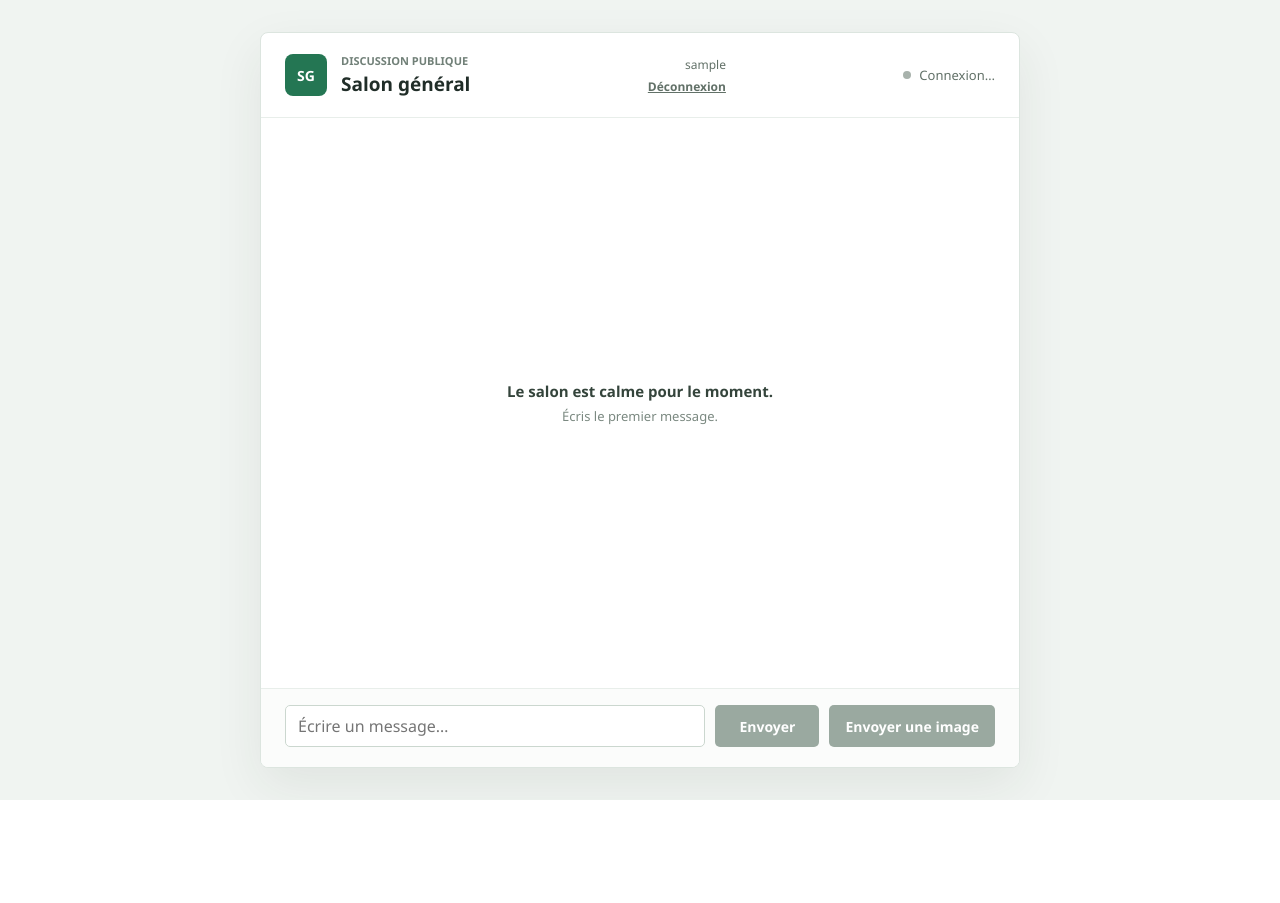
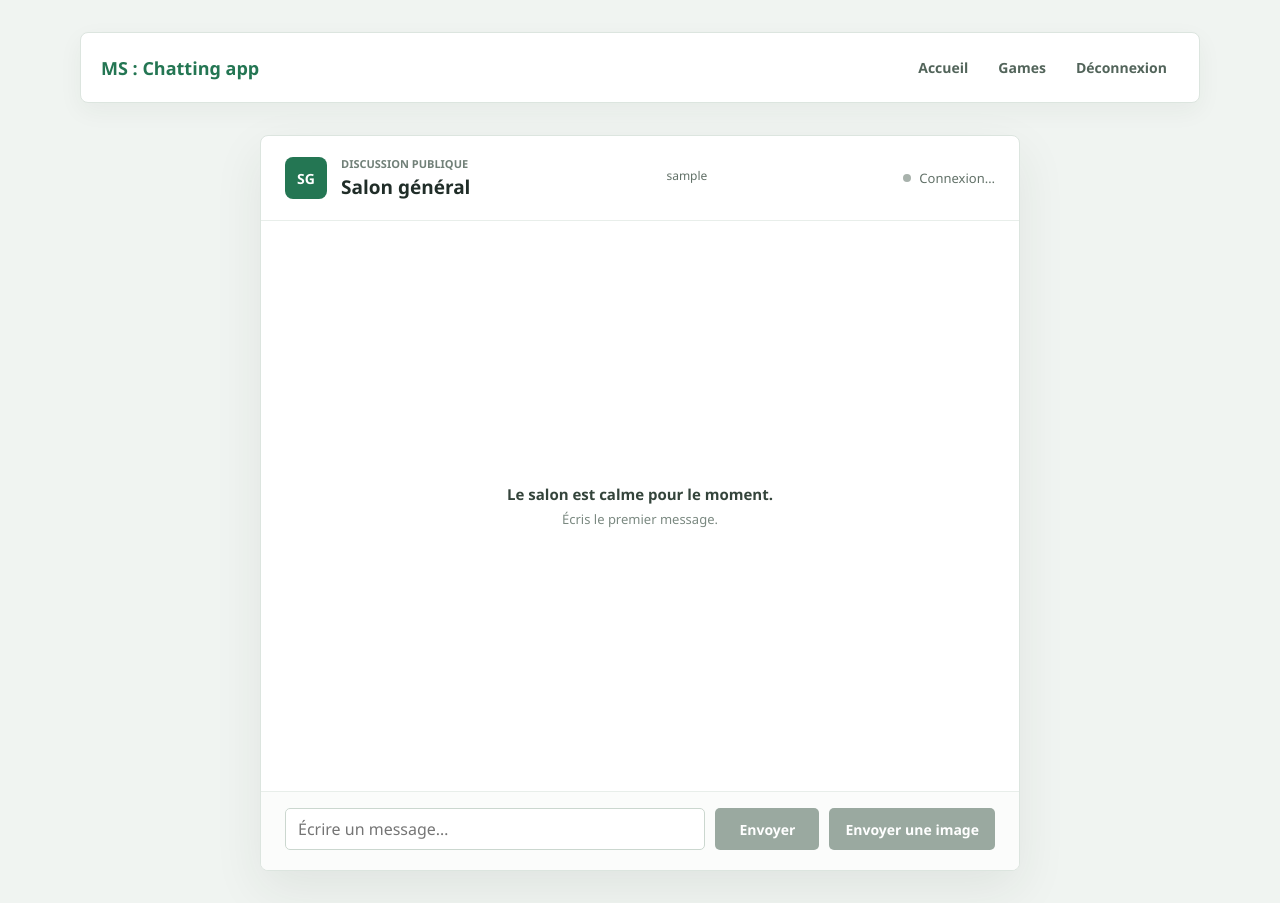
Before and after one commit to Ilan-Mirto/MS, a Flask app: page / in a window 1280 px wide. Before the commit the page ends 800 px from the top, so only its background shows below. Run offline with Flask 3, Linux system fonts and the light colour scheme; the visitor is signed in with stand-in values (Sample User, id 1).

Commit message:
correction du systeme de connexion et ajout des données du jeu ODIN

```diff
--- a/server.py
+++ b/server.py
@@ -19,6 +19,10 @@ def initialize_database():
         user_columns = {
             column["name"] for column in inspect(connection).get_columns("users")
         }
+        if "wins" not in user_columns:
+            connection.execute(
+                text("ALTER TABLE users ADD COLUMN wins INTEGER NOT NULL DEFAULT 0")
+            )
         added_name_keys = False
         if "first_name_key" not in user_columns:
             connection.execute(text("ALTER TABLE users ADD COLUMN first_name_key TEXT"))
@@ -48,6 +52,25 @@ def initialize_database():
         }
         if "user_id" not in message_columns:
             connection.execute(text("ALTER TABLE messages ADD COLUMN user_id INTEGER"))
+
+        # ? Ajout des jeux
+        connection.execute(text("INSERT INTO games (name, imgUrl) VALUES ('ODIN', 'https://example.com/odin.jpg')"))
+
+        # ? Ajout des cartes du jeu ODIN
+                    # Orange, noir, marron, vert, bleu, rose
+        for color in ["FF9000", "171717", "8B4513", "00CC04", "69DDFF", "FFC0CB"]:
+            for number in ["1", "2", "3", "4", "5", "6", "7", "8", "9"]:
+                connection.execute(
+                    text(
+                        "INSERT INTO cards (symbole, symbole_color, bg_color, game_id) "
+                        "VALUES (:symbole, :symbole_color, :bg_color, (SELECT id FROM games WHERE name = 'ODIN'))"
+                    ),
+                    {
+                        "symbole": number,
+                        "symbole_color": "FFFFFF",
+                        "bg_color": color,
+                    },
+                )
 
     USER_NAME_INDEX.create(bind=db.engine, checkfirst=True)
 
--- a/static/css/chat.css
+++ b/static/css/chat.css
@@ -13,6 +13,68 @@ body {
   padding: 32px 16px;
   background-image: radial-gradient(#d7e1da 0.7px, transparent 0.7px);
   background-size: 18px 18px;
+}
+
+body > header {
+  display: flex;
+  align-items: center;
+  justify-content: space-between;
+  gap: 24px;
+  width: min(100%, 1120px);
+  margin: 0 auto 32px;
+  padding: 16px 20px;
+  background: #fff;
+  border: 1px solid #dce5df;
+  border-radius: 8px;
+  box-shadow: 0 8px 24px #24382c0d;
+}
+
+body > header h1 {
+  flex: 0 0 auto;
+  color: #247653;
+  font-size: 18px;
+  font-weight: 700;
+}
+
+body > header nav ul {
+  display: flex;
+  flex-wrap: wrap;
+  align-items: center;
+  justify-content: flex-end;
+  gap: 6px;
+  margin: 0;
+  padding: 0;
+  list-style: none;
+}
+
+body > header nav a,
+body > header nav .nav-logout {
+  display: block;
+  padding: 9px 12px;
+  color: #52645a;
+  background: transparent;
+  border: 0;
+  border-radius: 5px;
+  font: inherit;
+  font-size: 14px;
+  font-weight: 600;
+  text-decoration: none;
+  cursor: pointer;
+  transition: color 150ms ease, background-color 150ms ease;
+}
+
+body > header nav form { margin: 0; }
+
+body > header nav a:hover,
+body > header nav .nav-logout:hover {
+  color: #1d6244;
+  background: #edf5ef;
+}
+
+body > header nav a:focus-visible,
+body > header nav .nav-logout:focus-visible {
+  outline: 3px solid #82c59d;
+  outline-offset: 2px;
 }
 
 .chat {
@@ -207,7 +269,18 @@ button:hover { background: #1d6244; }
 button:disabled { background: #9aa9a0; cursor: not-allowed; }
 
 @media (max-width: 520px) {
-  body { padding: 0; background: #fff; }
+  body { padding: 16px 12px; background: #fff; }
+  body > header {
+    align-items: flex-start;
+    flex-direction: column;
+    gap: 10px;
+    margin-bottom: 16px;
+    padding: 14px;
+  }
+  body > header nav { width: 100%; }
+  body > header nav ul { justify-content: flex-start; gap: 2px; }
+  body > header nav a,
+  body > header nav .nav-logout { padding: 8px 10px; font-size: 13px; }
   .chat {
     grid-template-columns: minmax(0, 1fr);
     width: 100%;
--- a/templates/base.html
+++ b/templates/base.html
@@ -9,6 +9,23 @@
     {% block head %}{% endblock %}
   </head>
   <body>
+    <header>
+      <h1>MS : Chatting app</h1>
+      <nav>
+        <ul>
+          <li><a href="{{ url_for('views.index') }}">Accueil</a></li>
+          <li><a href="">Games</a></li>
+          {% if session.get('user_id') %}
+            <li>
+              <form action="{{ url_for('views.logout') }}" method="post">
+                <input type="hidden" name="csrf_token" value="{{ csrf_token }}">
+                <button class="nav-logout" type="submit">Déconnexion</button>
+              </form>
+            </li>
+          {% endif %}
+        </ul>
+      </nav>
+    </header>
     {% block content %}{% endblock %}
     {% block scripts %}{% endblock %}
   </body>
--- a/templates/index.html
+++ b/templates/index.html
@@ -14,7 +14,6 @@
         <span>{{ user.full_name }}</span>
         <form action="{{ url_for('views.logout') }}" method="post">
           <input type="hidden" name="csrf_token" value="{{ csrf_token }}">
-          <button class="logout-button" type="submit">Déconnexion</button>
         </form>
       </div>
       <output class="connection" id="connection" aria-live="polite">
--- a/views.py
+++ b/views.py
@@ -130,4 +130,6 @@ def logout():
 def message_history():
 	if not isinstance(session.get("user_id"), int):
 		return redirect(url_for(INDEX_ENDPOINT))
-	return render_template("messages.html", messages=load_messages())
+	return render_template(
+		"messages.html", messages=load_messages(), csrf_token=csrf_token()
+	)
```
Also changed, not shown: models.py (+37 -3 lines), test/test_server.py (+18 -0 lines).
